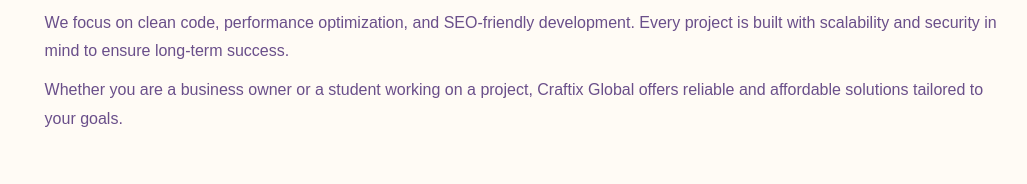
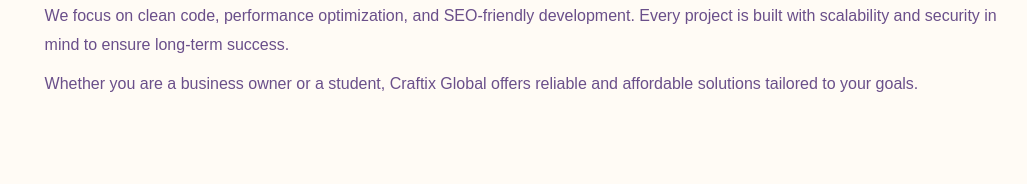
Before and after one commit to Rudra-M1/craftix-global, a React (Create React App) app: page /about in a window 1280 px wide. Shown: the part 1708-1892 px from the top of the page, without its empty margins (109-1136 px from the left). Built offline with nearby package versions, Linux system fonts and the light colour scheme; no server answers.

Commit message:
Update About.js

```diff
--- a/src/pages/About.js
+++ b/src/pages/About.js
@@ -1,13 +1,13 @@
 import React, { useEffect } from "react";
-import aboutImg from "./assets/about.png";
-import aboutImg1 from "./assets/about1.png";
+import aboutImg from "../assets/about.png";
+import aboutImg1 from "../assets/about1.png";
 
 function About() {
   useEffect(() => {
     const reveals = document.querySelectorAll(".reveal");
 
     const onScroll = () => {
-      reveals.forEach(el => {
+      reveals.forEach((el) => {
         const top = el.getBoundingClientRect().top;
         const windowHeight = window.innerHeight;
         if (top < windowHeight - 100) {
@@ -25,7 +25,7 @@
   return (
     <main className="about-page">
 
-      {/* HERO – H1 (ONLY ONE) */}
+      {/* HERO – SEO H1 */}
       <section className="about-hero reveal">
         <h1>
           About <span>Craftix Global</span>
@@ -85,7 +85,7 @@
         </div>
       </section>
 
-      {/* WHY CHOOSE US – NEW (SEO BOOST) */}
+      {/* WHY CHOOSE US */}
       <section className="about-section">
         <div className="about-text reveal">
           <h2>Why Choose Craftix Global</h2>
@@ -95,9 +95,8 @@
             mind to ensure long-term success.
           </p>
           <p>
-            Whether you are a business owner or a student working on a project,
-            Craftix Global offers reliable and affordable solutions tailored to
-            your goals.
+            Whether you are a business owner or a student, Craftix Global offers
+            reliable and affordable solutions tailored to your goals.
           </p>
         </div>
       </section>
```
